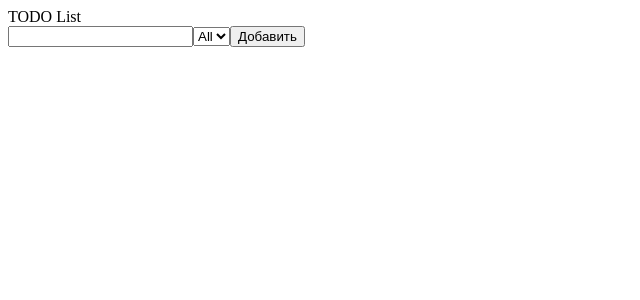
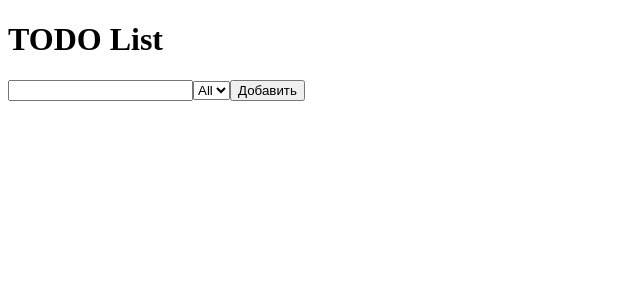
Before and after one commit to silius124/ToDo-App-with-Vue, a Vue app: page / in a window 1280 px wide. Shown: the top 300 px of the page, without its empty margins (0-640 px from the left). Built offline with nearby package versions, Linux system fonts and the light colour scheme; the HTML template or start-up script is replaced by a standard one.

Commit message:
centered the headline

```diff
--- a/src/views/Home.vue
+++ b/src/views/Home.vue
@@ -7,8 +7,8 @@ const toDoList = ref();
 </script>
 
 <template>
-  <div class="mx-w-7xl flex flex-column item-center justify-center">
-    <div class="text-center">TODO List</div>
+  <div class="mx-w-7xl flex flex-col item-center justify-center">
+    <h1 class="text-4xl">TODO List</h1>
     <div>
       <Head v-model:toDoList="toDoList" />
       <ToDoList v-model:toDoList="toDoList" />
```
